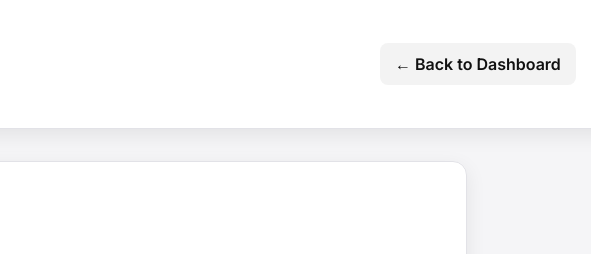
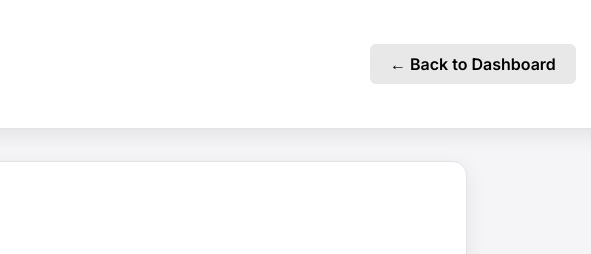
Before and after one commit to CSE210-FA25-Team03/Conductor-App, a website: page app/frontend/src/pages/class_config/class_config.html in a window 1280 px wide. Shown: the top 254 px of the page, 617-1208 px from the left. Drawn offline with Linux system fonts and the light colour scheme; no server answers.

Commit message:
change Back to Directory button in class config to match other pages

```diff
--- a/app/frontend/src/pages/class_config/style.css
+++ b/app/frontend/src/pages/class_config/style.css
@@ -66,19 +66,19 @@ body {
 /* Back / Eval button */
 .eval-btn {
     display: inline-block;
-    padding: 8px 14px;
-    background-color: rgba(100, 100, 100, 0.08);
-    color: #111;
+    padding: 8px 20px;
+    background-color: rgba(100, 100, 100, 0.15); /* transparent grey button */
+    color: black;
     font-weight: 600;
-    border-radius: 8px;
+    border-radius: 6px;
     text-decoration: none;
-    transition: background-color 0.18s, transform 0.12s, box-shadow 0.12s;
-    border: 1px solid transparent;
+    transition: background-color 0.3s, transform 0.2s;
 }
+
 .eval-btn:hover {
-    background-color: rgba(37,99,235,0.09);
+    background-color: #45a049;
     transform: translateY(-2px);
-    box-shadow: 0 6px 14px rgba(37,99,235,0.08);
+    box-shadow: 0 4px 10px rgba(0,0,0,0.1);
 }
 
 /* Profile Dropdown */
```
